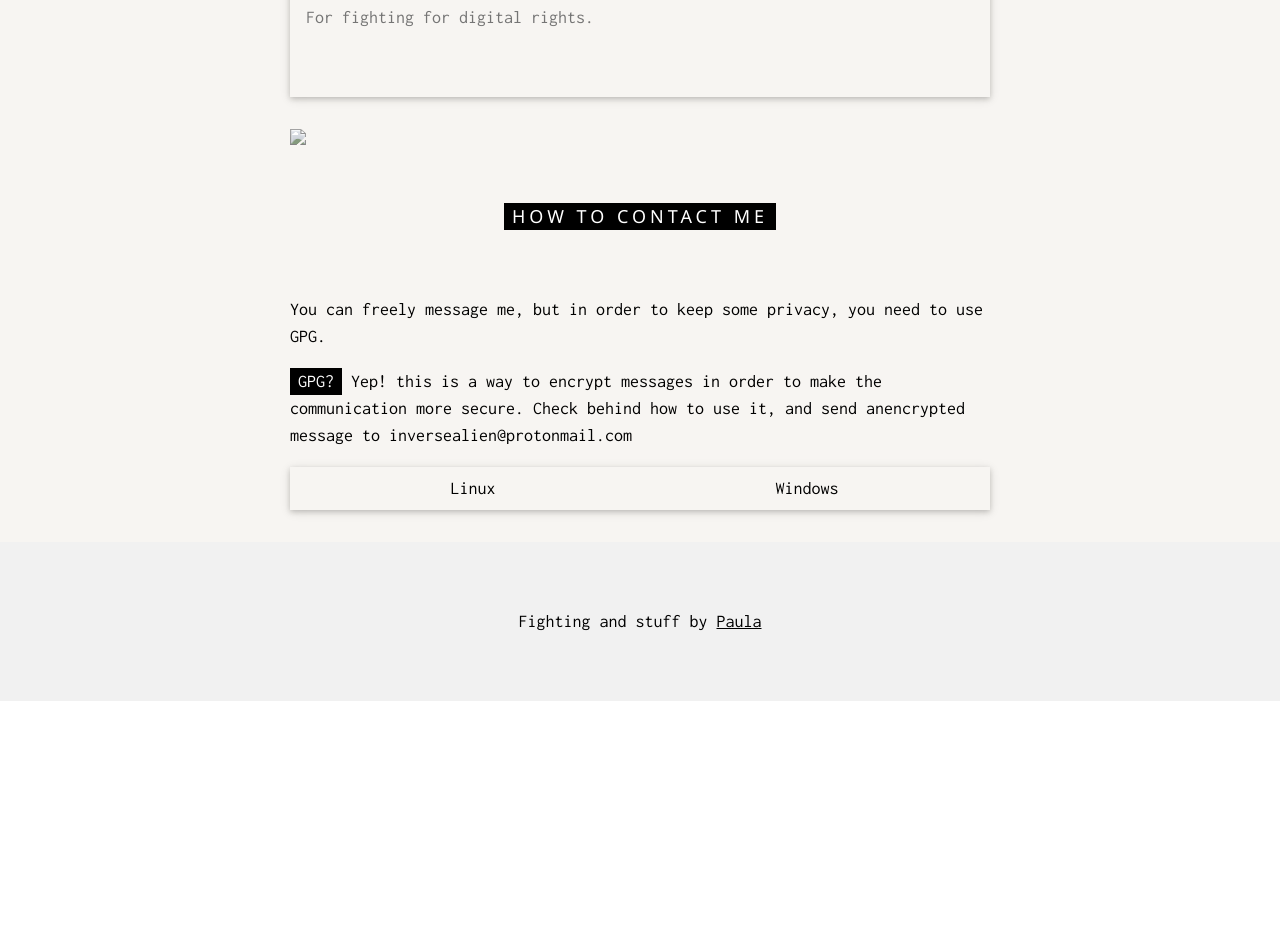
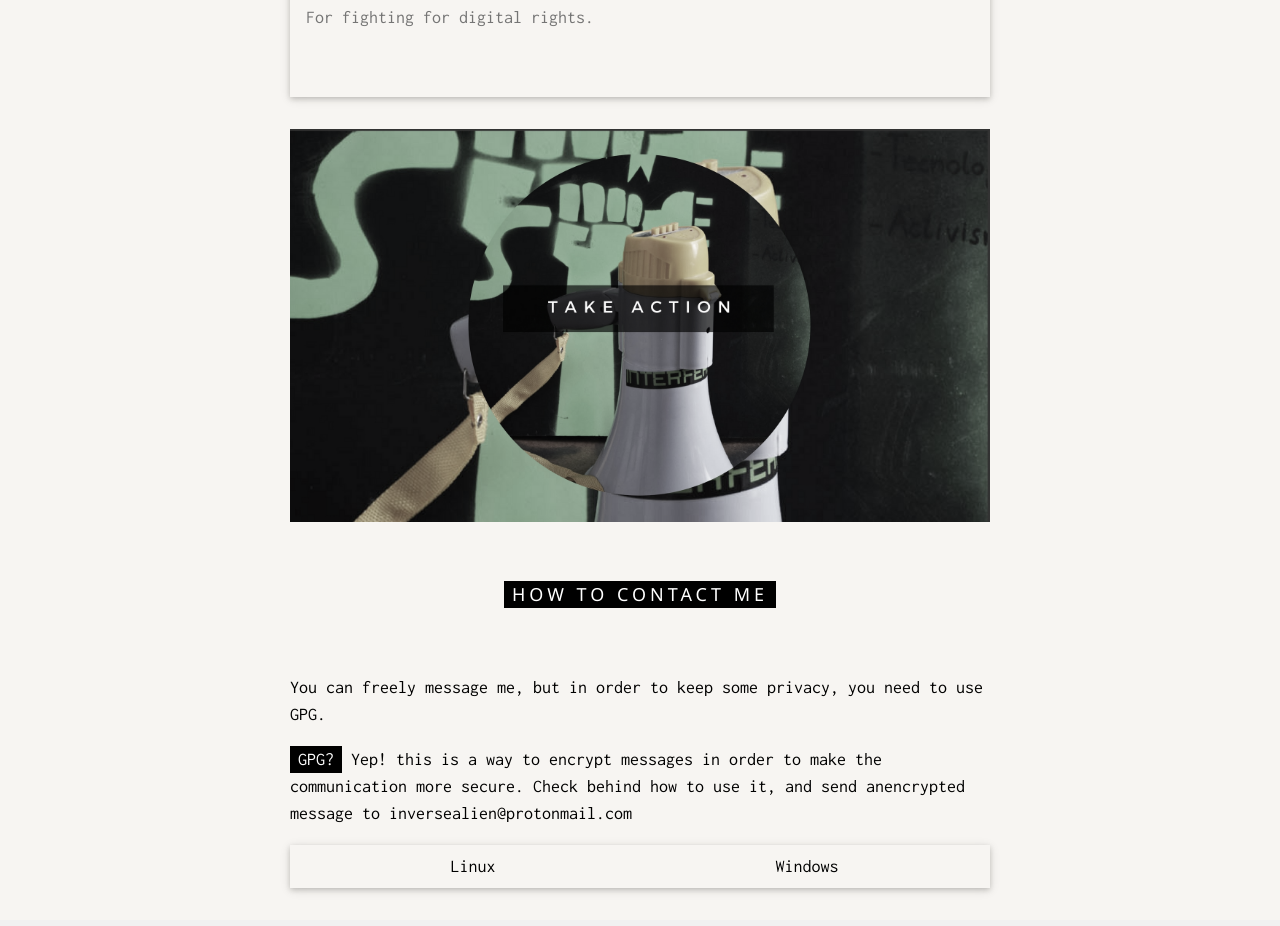
Before and after one commit to terceranexus6/terceranexus6.github.io, a plain HTML site: page internetcensorshipin.html in a window 1280 px wide. Shown: the part 2400-3326 px from the top of the page. Before the commit the page ends 3101 px from the top, so only its background shows below. Drawn offline with nearby package versions, Linux system fonts and the light colour scheme; some packages are replaced by stand-ins of ours.

Commit message:
Update internetcensorshipin.html

```diff
--- a/internetcensorshipin.html
+++ b/internetcensorshipin.html
@@ -114,7 +114,7 @@ body, html {
       <p class="w3-text-grey">For your interest in the internet censorship fighting.</p><br>
 
     </div>
-    <img src="/w3images/coffeehouse2.jpg" style="width:100%;max-width:1000px;margin-top:32px;">
+    <img src="terceranexus6.github.io/images/TAKEACTION.jpg" style="width:100%;max-width:1000px;margin-top:32px;">
   </div>
 </div>
 
```
